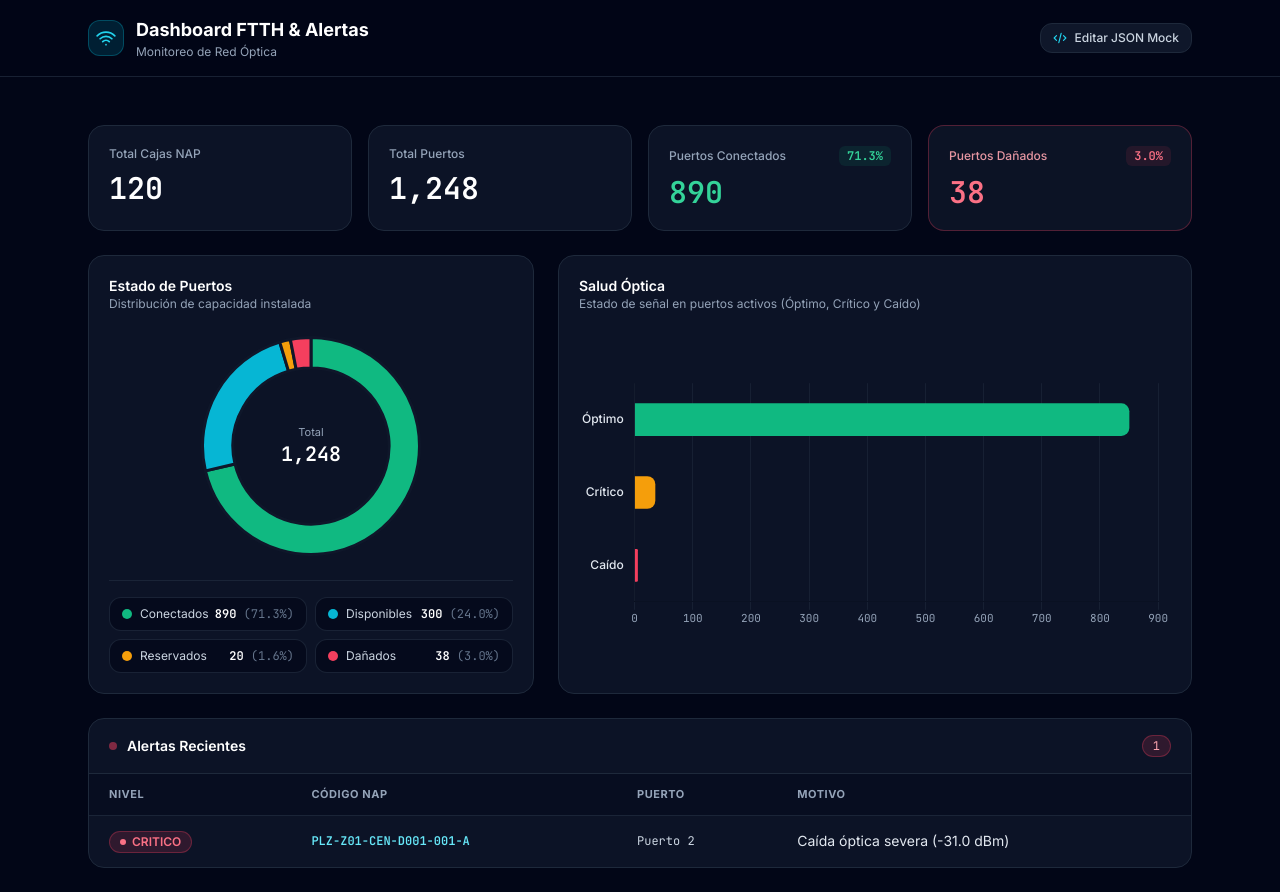
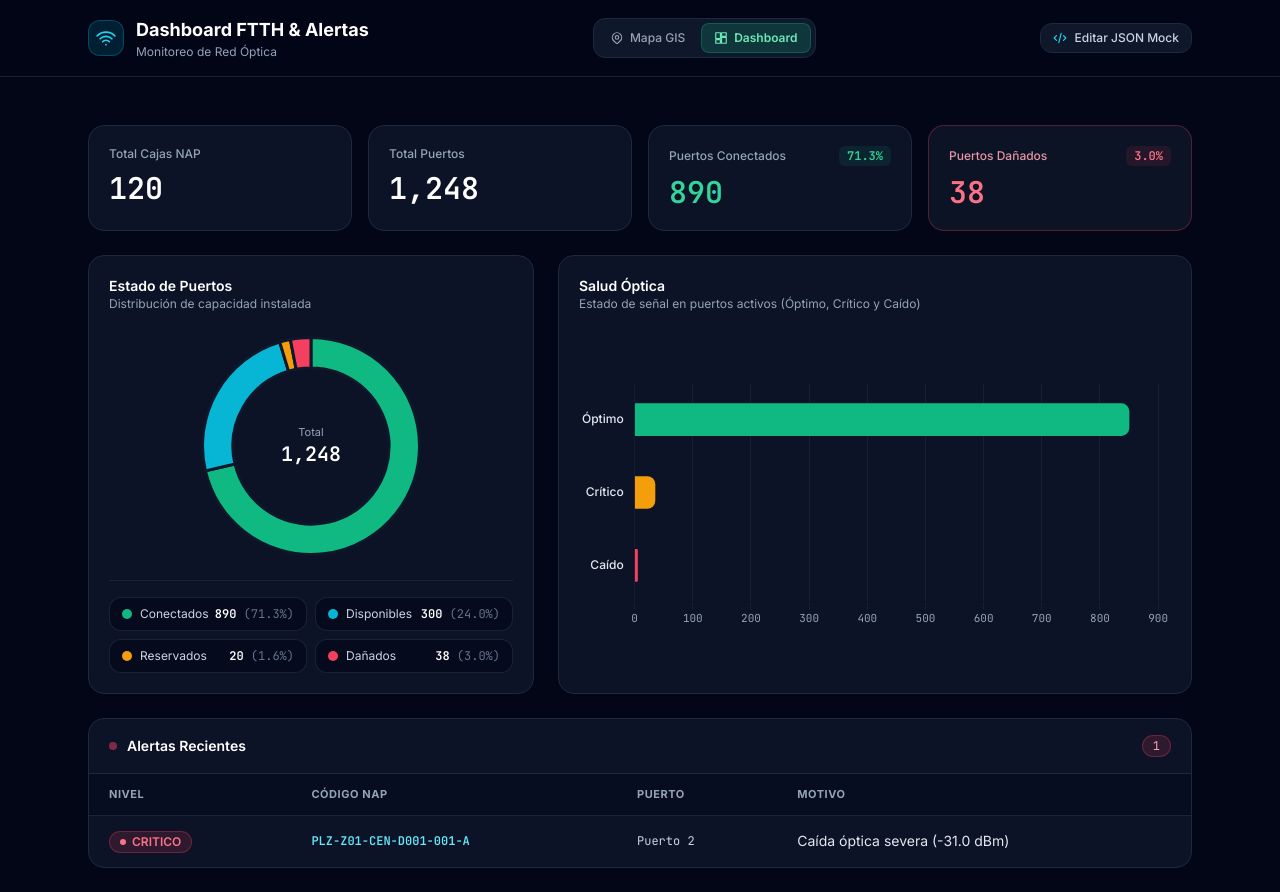
Before and after one commit to TheStranger1202/gestion-nap, a plain HTML site: page frontend/dashboard.html in a window 1280 px wide. Drawn offline with nearby package versions, Linux system fonts and the light colour scheme.

Commit message:
fix(frontend): restaurar enlace de retorno al mapa en dashboard

```diff
--- a/frontend/dashboard.html
+++ b/frontend/dashboard.html
@@ -29,9 +29,9 @@
 </head>
 <body class="bg-slate-950 text-slate-100 font-sans antialiased min-h-screen">
 
-  <!-- Barra Superior Minimalista -->
+  <!-- Barra Superior con Navegación -->
   <header class="border-b border-slate-800/80 bg-slate-950/90 sticky top-0 z-20 backdrop-blur-md">
-    <div class="max-w-6xl mx-auto px-4 sm:px-6 py-4 flex items-center justify-between gap-4">
+    <div class="max-w-6xl mx-auto px-4 sm:px-6 py-4 flex flex-wrap items-center justify-between gap-4">
       <div class="flex items-center gap-3">
         <div class="w-9 h-9 rounded-xl bg-cyan-500/15 border border-cyan-500/30 flex items-center justify-center text-cyan-400">
           <svg class="w-5 h-5" fill="none" viewBox="0 0 24 24" stroke="currentColor" stroke-width="2">
@@ -43,6 +43,30 @@
           <p class="text-xs text-slate-400">Monitoreo de Red Óptica</p>
         </div>
       </div>
+
+      <!-- Navegación entre Vistas -->
+      <nav aria-label="Navegación principal" class="flex items-center gap-1 bg-slate-900 p-1 rounded-xl border border-slate-800">
+        <a
+          href="index.html"
+          class="px-3 py-1.5 rounded-lg text-xs font-medium text-slate-400 hover:text-white hover:bg-slate-800/70 transition-colors flex items-center gap-1.5"
+        >
+          <svg class="w-3.5 h-3.5" fill="none" stroke="currentColor" stroke-width="2" viewBox="0 0 24 24">
+            <path stroke-linecap="round" stroke-linejoin="round" d="M17.657 16.657L13.414 20.9a1.998 1.998 0 01-2.827 0l-4.244-4.243a8 8 0 1111.314 0z" />
+            <path stroke-linecap="round" stroke-linejoin="round" d="M15 11a3 3 0 11-6 0 3 3 0 016 0z" />
+          </svg>
+          <span>Mapa GIS</span>
+        </a>
+        <a
+          href="dashboard.html"
+          aria-current="page"
+          class="px-3 py-1.5 rounded-lg text-xs font-semibold bg-emerald-500/20 text-emerald-300 border border-emerald-500/30 flex items-center gap-1.5"
+        >
+          <svg class="w-3.5 h-3.5" fill="none" stroke="currentColor" stroke-width="2" viewBox="0 0 24 24">
+            <path stroke-linecap="round" stroke-linejoin="round" d="M3 13h8V3H3v10zm0 8h8v-6H3v6zm10 0h8V11h-8v10zm0-18v6h8V3h-8z" />
+          </svg>
+          <span>Dashboard</span>
+        </a>
+      </nav>
 
       <!-- Botón Discreto para Editar JSON -->
       <button onclick="toggleJsonEditor()" class="inline-flex items-center gap-2 px-3 py-1.5 rounded-xl text-xs font-medium bg-slate-900 hover:bg-slate-800 text-slate-300 hover:text-white border border-slate-800 transition cursor-pointer">
@@ -177,7 +201,6 @@
   </main>
 
   <script>
-    // Datos exactos proporcionados en dashboard_kpis_mock.json
     const DEFAULT_MOCK_DATA = {
       "inventario": {
         "total_cajas_nap": 120,
@@ -227,7 +250,6 @@
       const critico = Number(salud_optica?.critico) || 0;
       const caido = Number(salud_optica?.caido) || 0;
 
-      // Actualizar KPIs
       document.getElementById('kpiTotalNaps').textContent = totalNaps.toLocaleString('en-US');
       document.getElementById('kpiTotalPorts').textContent = totalPorts.toLocaleString('en-US');
       document.getElementById('kpiConnected').textContent = conectados.toLocaleString('en-US');
@@ -382,7 +404,6 @@
       }).join('');
     }
 
-    // Editor JSON
     function toggleJsonEditor() {
       const panel = document.getElementById('jsonEditorPanel');
       panel.classList.toggle('hidden');
```
